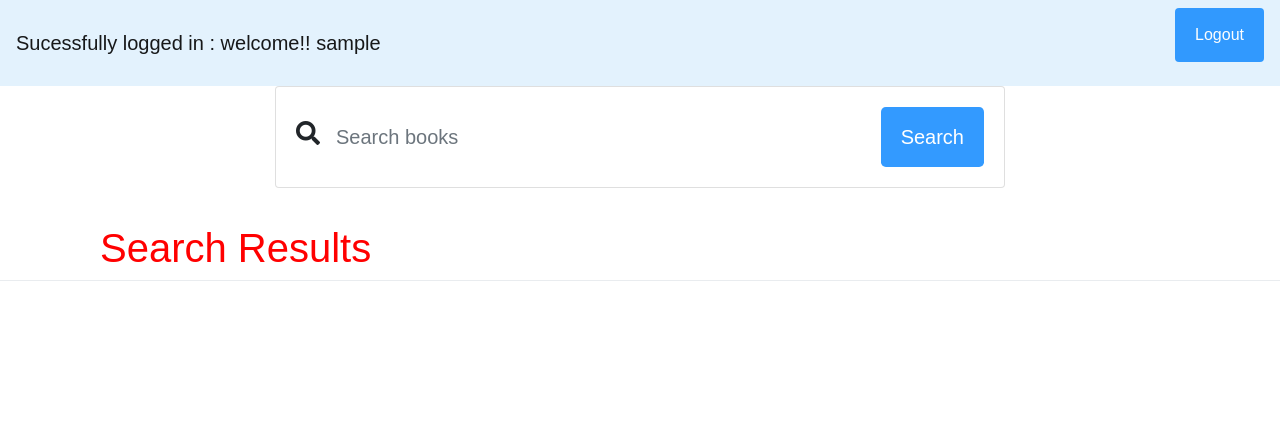
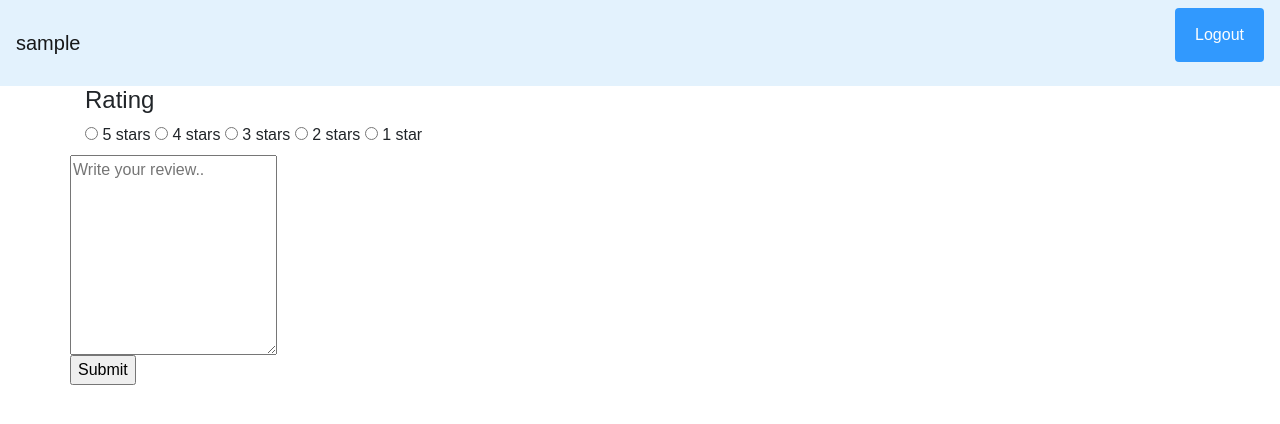
Before and after one commit to athreshanju/project1_SAD, a Flask app: page /home in a window 1280 px wide. Shown: the top 424 px of the page. Run offline with Flask 2, Linux system fonts and the light colour scheme; the visitor is signed in with stand-in values (Sample User, id 1); some libraries are stand-ins or nearby versions.

Commit message:
API REVIEW

```diff
--- a/application.py
+++ b/application.py
@@ -2,7 +2,7 @@ import os
 import sys
 import time
 from users import *
-from flask import Flask, session, render_template, request,redirect,url_for
+from flask import Flask, session, render_template, request,redirect,url_for,jsonify
 from sqlalchemy import create_engine,desc,or_
 from booksdb import *
 import requests
@@ -71,7 +71,6 @@ def auth():
         password = request.form.get("pass")
 
         userdata = user.query.filter_by(username=username).first()
-
         if userdata is not None:
             if userdata.username == username and userdata.password == password:
                 session["username"] = username
@@ -158,3 +157,41 @@ def bookspage(isbn):
     except Exception as e:
         print(e)
         return redirect(url_for('index'))
+
+@app.route('/api/submit_review', methods=['POST'])
+def review_api():
+    if not request.is_json:
+        message = "Invalid request format"
+        return jsonify(message),400
+    isbn=request.args.get('isbn')
+    try:
+        result = db.session.query(Books).filter(Books.isbn == isbn).first()
+    except:
+        message = "Please Try again Later"
+        return jsonify(message),500
+    if result is None:
+        message = "Please enter valid ISBN"
+        return jsonify(message), 404
+    rating = request.get_json()['rating']
+    rev= request.get_json()['review']
+    username = request.get_json()['username']
+    timestamp = time.ctime(time.time())
+    title = result.title
+    user = review.query.filter_by(username=username,isbn=isbn).first()
+    if user is not None:
+        message = "Sorry you can't review this book again"
+        return jsonify(message), 409
+    reviewdata=review(isbn=isbn, review=rev, rating=rating,
+                        time_stamp=timestamp, title=title, username=username)
+    # print(reviewdata)
+    try:
+        # print("hello")
+        db.session.add(reviewdata)
+        # print("hi")
+        db.session.commit()
+        # print("hello hi")
+    except:
+        message = "Please Try Again "
+        return jsonify(message), 500
+    message = "Review submitted successfully"
+    return jsonify(message), 200
--- a/templates/layout.html
+++ b/templates/layout.html
@@ -8,9 +8,11 @@
         {% block links %}{% endblock %}
         {% block title %}{% endblock %}
         {%  block styles %} {% endblock %}
-        <script src="https://stackpath.bootstrapcdn.com/bootstrap/4.4.1/js/bootstrap.min.js"></script>
         <script src="https://ajax.googleapis.com/ajax/libs/jquery/3.4.1/jquery.min.js"></script>
         <script src="https://cdnjs.cloudflare.com/ajax/libs/popper.js/1.16.0/umd/popper.min.js"></script>
+        <script src="https://stackpath.bootstrapcdn.com/bootstrap/4.4.1/js/bootstrap.min.js"></script>
+        {%  block scripts %} {% endblock %}
+
         {% endblock %}
     </head>
 
--- a/templates/login.html
+++ b/templates/login.html
@@ -2,61 +2,87 @@
 {% block links %}
 <link rel="stylesheet" href="https://use.fontawesome.com/releases/v5.1.0/css/all.css" integrity="sha384-lKuwvrZot6UHsBSfcMvOkWwlCMgc0TaWr+30HWe3a4ltaBwTZhyTEggF5tJv8tbt" crossorigin="anonymous">
 {% endblock %}
+{% block scripts %}
+<script type="text/javascript">
+function reviewform() {
+  var param = "0743484355";
+  var url = '/api/submit_review?isbn='+param;
+  var form = new FormData(document.getElementById("submitreview"));
+  var review = form.get("review")
+  var rating = form.get("rating")
+  requestobj = {}
+  requestobj['rating'] = rating
+  requestobj['review'] =review
+  requestobj['username'] =document.getElementById("username").innerText
 
+  var json = JSON.stringify(requestobj);
+  var http = new XMLHttpRequest();
+  http.open("POST", url);
+  http.setRequestHeader('Content-Type','application/json');
 
+  http.send(json);
+  http.onload = function () {
+  var data = JSON.parse(http.responseText);
+  if (http.status == "200") {
+    var html = data;
+    document.getElementById("review").innerHTML=html;
+
+  }
+  else {
+    if (http.status == 404) {
+      var errormessage = "<br><br><h3 style = 'text-align:center'>No Book Results found</h3>"
+    } else if (http.status == 500) {
+      var errormessage = "<br><br><h3 style = 'text-align:center'>Please Try again after some time</h3>"
+    }else if (http.status == 409) {
+      var errormessage = "<br><br><h3 style = 'text-align:center'>Error:user had already given rating</h3>"
+    }
+    // console.log(errormessage)
+    // console.log(data)
+    document.getElementById("review").innerHTML=errormessage;
+  }
+}
+}
+</script>
+{% endblock %}
 {% block body %}
     <nav class="navbar navbar-light navbar-fixed-top" style="background-color: #e3f2fd;" >
-            <a class="navbar-brand">{{message}} {{username}}</a>
+            <a class="navbar-brand" id ="username" > {{username}}</a>
             <form class="form-inline">
 
               <button class="btn btn-outline-success my-2 my-sm-0" type="submit" formmethod="GET" formaction=" {{url_for ('logout'
               )}}">Logout</button>
             </form>
           </nav>
+     <div style="display:{{property}}" class="container">
+                    <form class="example" id = "submitreview" onsubmit="event.preventDefault(); reviewform()">
+                        <div class="rate">
 
-    <div class="container">
-        <div class="row justify-content-center">
-            <div class="col-12 col-md-10 col-lg-8">
-                <form class="card card-sm">
-                    <div class="card-body row no-gutters align-items-center">
-                        <div class="col-auto">
-                            <i class="fas fa-search h4 text-body"></i>
+                            <h4 class="starhead">Rating</h4>
+
+                            <input type="radio" id="star5" name="rating" value="5" />
+                            <label for="star5" title="text">5 stars</label>
+                            <input type="radio" id="star4" name="rating" value="4" />
+                            <label for="star4" title="text">4 stars</label>
+                            <input type="radio" id="star3" name="rating" value="3" />
+                            <label for="star3" title="text">3 stars</label>
+                            <input type="radio" id="star2" name="rating" value="2" />
+                            <label for="star2" title="text">2 stars</label>
+                            <input type="radio" id="star1" name="rating" value="1" />
+                            <label for="star1" title="text">1 star</label>
+
                         </div>
 
-                        <div class="col">
-                            <input class="form-control form-control-lg form-control-borderless" type="search" placeholder="Search books" name="book">
+                        <div id="text" class="row">
+                            <div class="col-75">
+                                <textarea id="Review" name="review" placeholder="Write your review.."
+                                    style="height:200px"></textarea>
+                            </div>
                         </div>
 
-                        <div class="col-auto">
-                            <button class="btn btn-lg btn-success" type="submit" formmethod="POST" formaction = "{{url_for('search')}}">Search</button>
+                        <div class="row">
+                            <input class="bttn" type="submit" value="Submit">
                         </div>
 
-                    </div>
-                </form>
-            </div>
-        </div>
-    </div>
-    <h1>Search Results</h1>
-    {{ msg }}
-
-    <div class="dropdown-divider"></div>
-
-    <div class="container results-container">
-
-        {% for book in books %}
-            <div class="card border-primary mb-3" style="width: 12rem">
-                <div class="card-body">
-                    <h4 class="card-title">Title->{{book['title']}}</h4>
-                    <h6 class="card-text">Author->{{book['author']}}</h6>
-                    <h6 class="card-text">Year->{{book['year']}}</h6>
-                    <h6 class="card-text">isbn->{{book['isbn']}}</h6>
-                </div>
-                <div class="card-footer">
-                    <a href="/bookpage/{{book['isbn']}}" class="card-link">Go to book details page</a>
-                </div>
-            </div>
-        {% endfor %}
-    </div>
-
-
+                    </form>
+<div id = "review"></div>
 {% endblock %}
--- a/templates/reg.html
+++ b/templates/reg.html
@@ -1,8 +1,9 @@
 {% extends 'layout.html' %}
 {% block links %}
-<link rel="stylesheet" href="https://cdnjs.cloudflare.com/ajax/libs/font-awesome/4.7.0/css/font-awesome.min.css"><script type="text/javascript" src="{{url_for('static',filename ='js/Registration.js')}}"></script>
+<link rel="stylesheet" href="https://cdnjs.cloudflare.com/ajax/libs/font-awesome/4.7.0/css/font-awesome.min.css">
+{% endblock %}
+{% block scripts %}
 <script type="text/javascript" src="{{url_for('static',filename ='js/regjavascript.js')}}"></script>
-
 {% endblock %}
 
 {% block body %}
```
